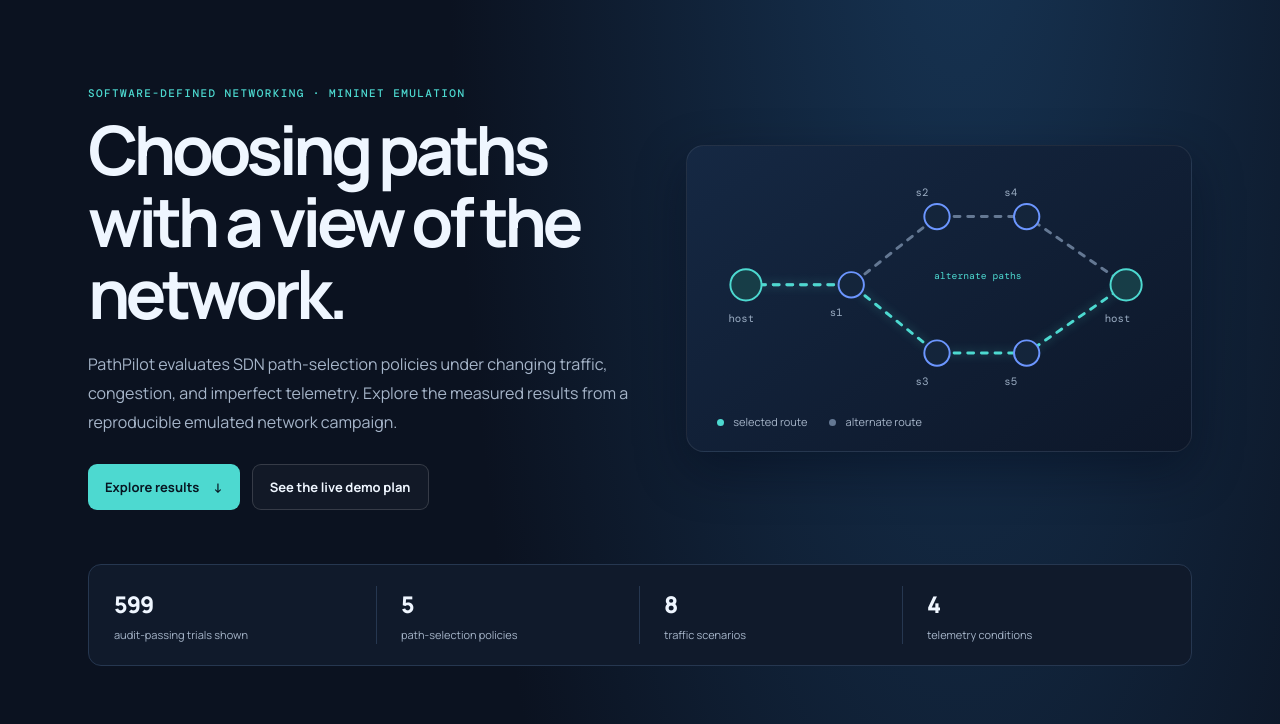
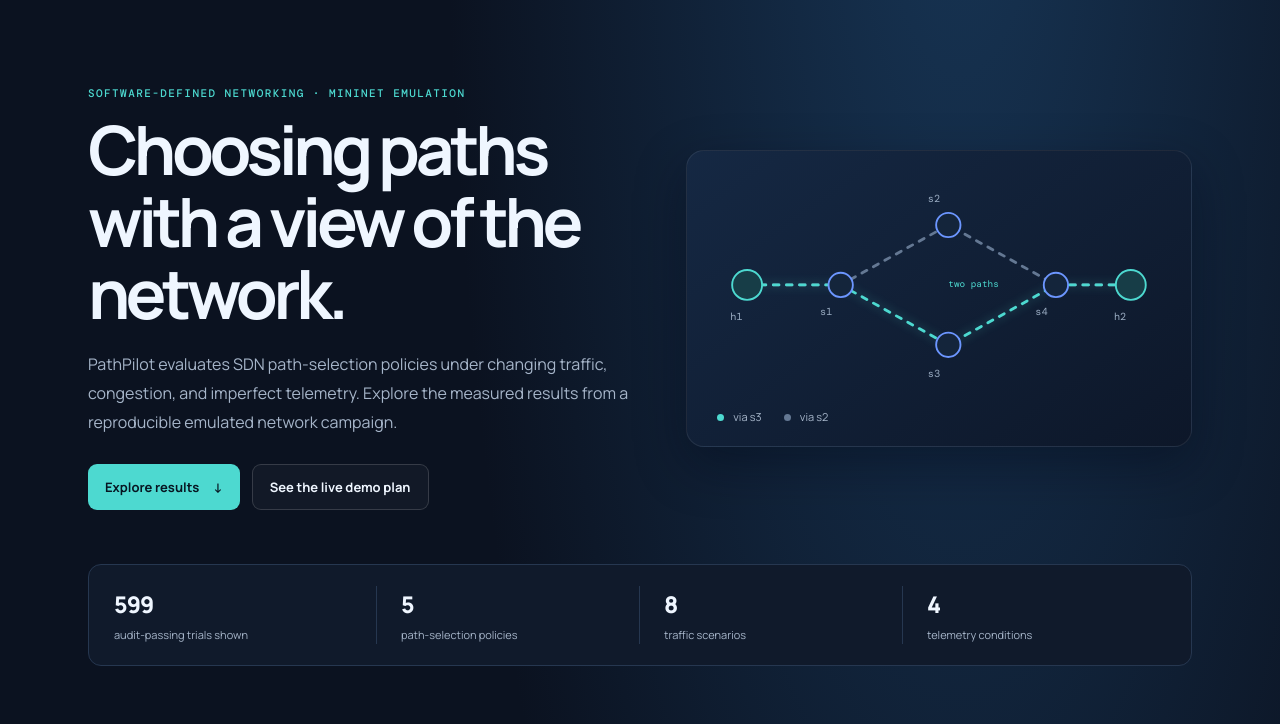
Before and after one commit to SrihithKurelli/PathPilot, a plain HTML site: page site/index.html in a window 1280 px wide. Shown: the part 76-800 px from the top of the page. Drawn offline with nearby package versions, Linux system fonts and the light colour scheme.

Commit message:
Correct topology illustration to match Mininet

```diff
--- a/site/index.html
+++ b/site/index.html
@@ -21,13 +21,13 @@
         <div class="hero-actions"><a class="button primary" href="#results">Explore results <span aria-hidden="true">↓</span></a><a class="button secondary" href="#demo">See the live demo plan</a></div>
       </div>
       <div class="network-card" aria-label="Illustration of alternate network paths">
-        <svg viewBox="0 0 480 250" role="img" aria-labelledby="network-title"><title id="network-title">Two alternate SDN paths between source and destination</title>
-          <path class="route route-muted" d="M42 126 H150 L238 56 H330 L432 126"/><path class="route route-active" d="M42 126 H150 L238 196 H330 L432 126"/>
-          <circle class="node endpoint" cx="42" cy="126" r="16"/><circle class="node" cx="150" cy="126" r="13"/><circle class="node" cx="238" cy="56" r="13"/><circle class="node" cx="238" cy="196" r="13"/><circle class="node" cx="330" cy="56" r="13"/><circle class="node" cx="330" cy="196" r="13"/><circle class="node endpoint" cx="432" cy="126" r="16"/>
-          <text x="24" y="164">host</text><text x="410" y="164">host</text><text x="128" y="158">s1</text><text x="216" y="35">s2</text><text x="216" y="229">s3</text><text x="307" y="35">s4</text><text x="307" y="229">s5</text>
-          <text class="path-label" x="235" y="120">alternate paths</text>
+        <svg viewBox="0 0 500 250" role="img" aria-labelledby="network-title"><title id="network-title">PathPilot Mininet topology: h1 to s1, parallel paths through s2 or s3, converging at s4 and h2</title>
+          <path class="route route-muted" d="M45 126 H145 L260 62 L375 126 H455"/><path class="route route-active" d="M45 126 H145 L260 190 L375 126 H455"/>
+          <circle class="node endpoint" cx="45" cy="126" r="16"/><circle class="node" cx="145" cy="126" r="13"/><circle class="node" cx="260" cy="62" r="13"/><circle class="node" cx="260" cy="190" r="13"/><circle class="node" cx="375" cy="126" r="13"/><circle class="node endpoint" cx="455" cy="126" r="16"/>
+          <text x="27" y="164">h1</text><text x="437" y="164">h2</text><text x="123" y="158">s1</text><text x="238" y="37">s2</text><text x="238" y="224">s3</text><text x="353" y="158">s4</text>
+          <text class="path-label" x="260" y="128">two paths</text>
         </svg>
-        <div class="network-caption"><span><i class="dot cyan"></i> selected route</span><span><i class="dot muted"></i> alternate route</span></div>
+        <div class="network-caption"><span><i class="dot cyan"></i> via s3</span><span><i class="dot muted"></i> via s2</span></div>
       </div>
     </section>
 
```
